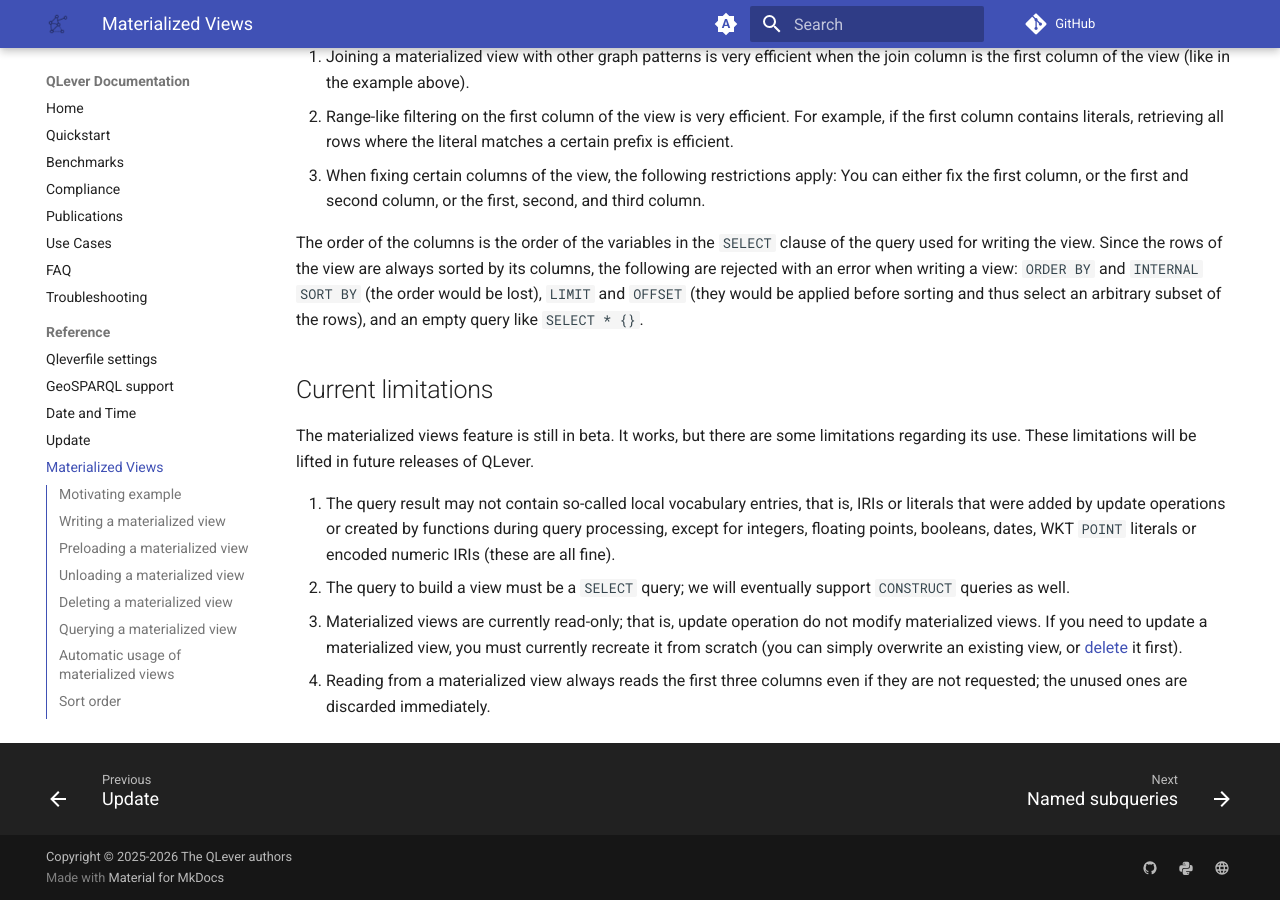
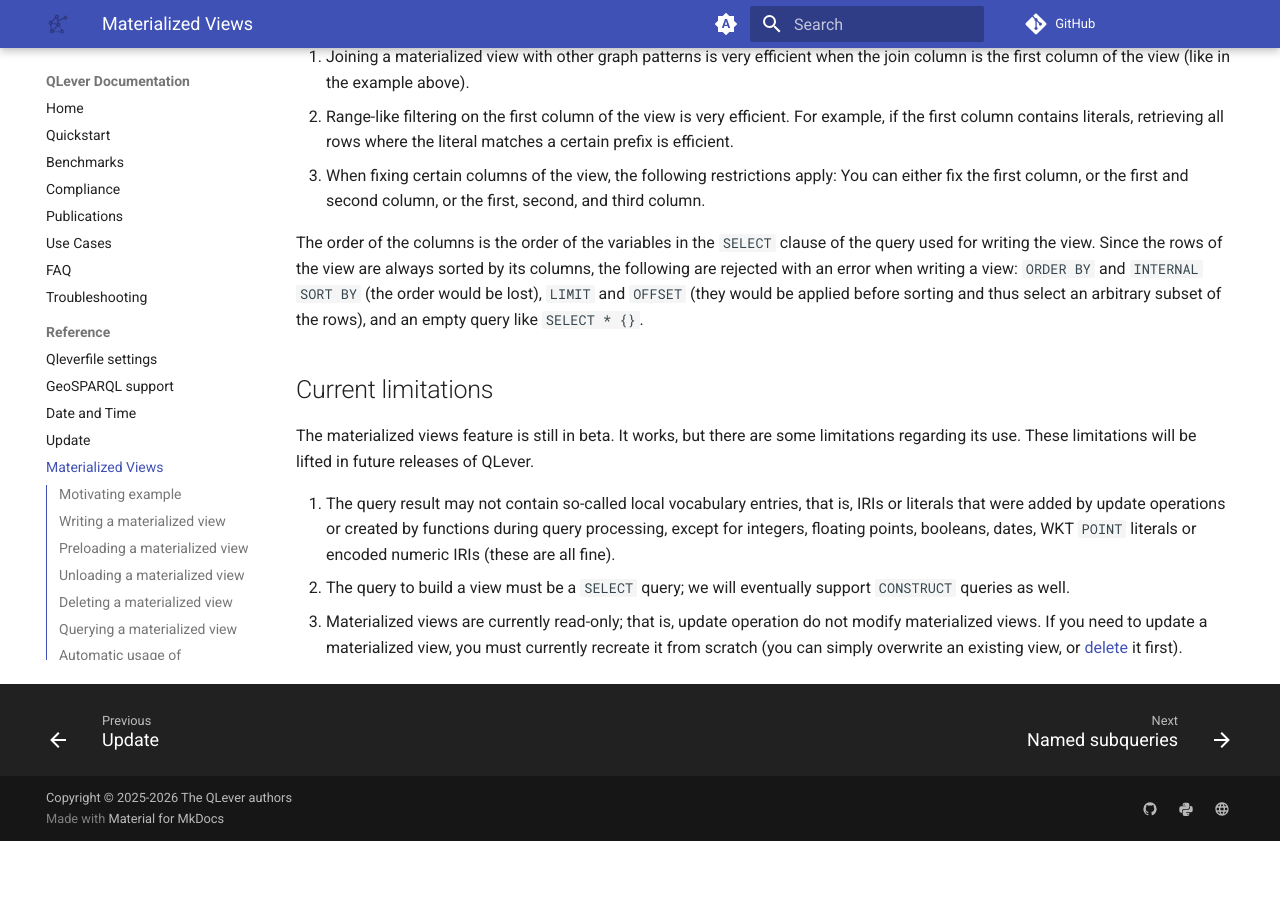
Before and after one commit to qlever-dev/qlever-docs, an MkDocs documentation site: the page built from docs/materialized-views.md, in a window 1280 px wide and 900 px high, scrolled down 4548 px. Built offline with MkDocs 1.6.1 and Material for MkDocs 9.7.7, drawn with Linux system fonts in a browser that asks for light colours; plug-ins that fetch from the network failed and are left out; comment, search, counter and statistics services are not loaded; the version menu is left out; after the commit the page ends 5389 px from its top, so only the background shows below that.

Commit message:
Remove outdated note about reading the first three columns of a materialized view (#60)
Corresponds to changes from ad-freiburg/qlever#4000

```diff
--- a/docs/materialized-views.md
+++ b/docs/materialized-views.md
@@ -379,5 +379,3 @@ releases of QLever.
    not modify materialized views. If you need to update a materialized view,
    you must currently recreate it from scratch (you can simply overwrite an
    existing view, or [delete](#deleting-a-materialized-view) it first).
-4. Reading from a materialized view always reads the first three columns even
-   if they are not requested; the unused ones are discarded immediately.
```
